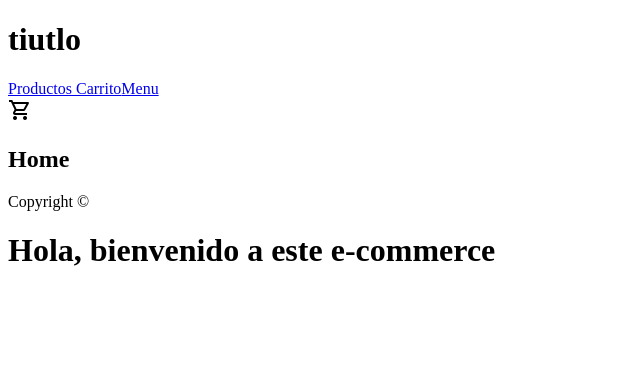
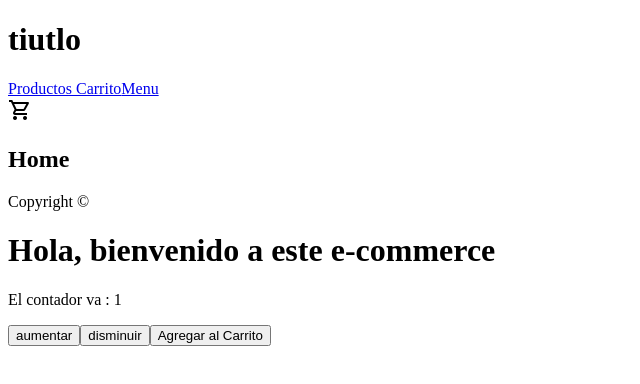
Before and after one commit to ezegon2/app, a React (Create React App) app: page / in a window 1280 px wide. Shown: the top 384 px of the page, without its empty margins (0-640 px from the left). Built offline with nearby package versions, Linux system fonts and the light colour scheme.

Commit message:
contador

```diff
--- a/src/Components/App.js
+++ b/src/Components/App.js
@@ -2,6 +2,7 @@ import NavBar from "./NavBar";
 import Footer from "./Footer";
 import Main from "./Main";
 import ItemListContainer from "./ItemListContainer";
+import ItemCount from "./ItemCount";
 const App = () =>{
     return (
         <>
@@ -9,6 +10,7 @@ const App = () =>{
             <Main/>
             <Footer/>
             <ItemListContainer greeting="Hola, bienvenido a este e-commerce"/>
+            <ItemCount stock={5} onAdd={()=>{}} initial={1}/>
         </>
     )
 } ;
--- /dev/null
+++ b/src/Components/ItemCount.js
@@ -0,0 +1,31 @@
+import { useState } from "react";
+
+const ItemCount = ({stock,initial,onAdd}) => {
+   const [contador, setContador] = useState(initial);
+
+const aumentarContador = () => {
+    if(contador < 5) {
+        setContador(contador + 1)
+    }
+}
+
+const bajarContador = () => {
+    if(contador > 1) {
+    setContador(contador - 1)
+    }
+}
+
+const confirmarContador = () => {
+    alert("se agregaron" + contador + "productos al carrito")
+}
+
+return (
+    <>
+        <p>El contador va : {contador}</p>
+        <button onClick={aumentarContador}>aumentar</button>
+        <button onClick={bajarContador}>disminuir</button>
+        <button onClick={confirmarContador}>Agregar al Carrito</button>
+    </>
+    )
+}
+export default ItemCount;
--- a/src/Components/ItemListContainer.js
+++ b/src/Components/ItemListContainer.js
@@ -1,4 +1,5 @@
 const ItemListContainer = (props) => {
+
     return(
         <h1>{props.greeting}</h1>
     )
```
